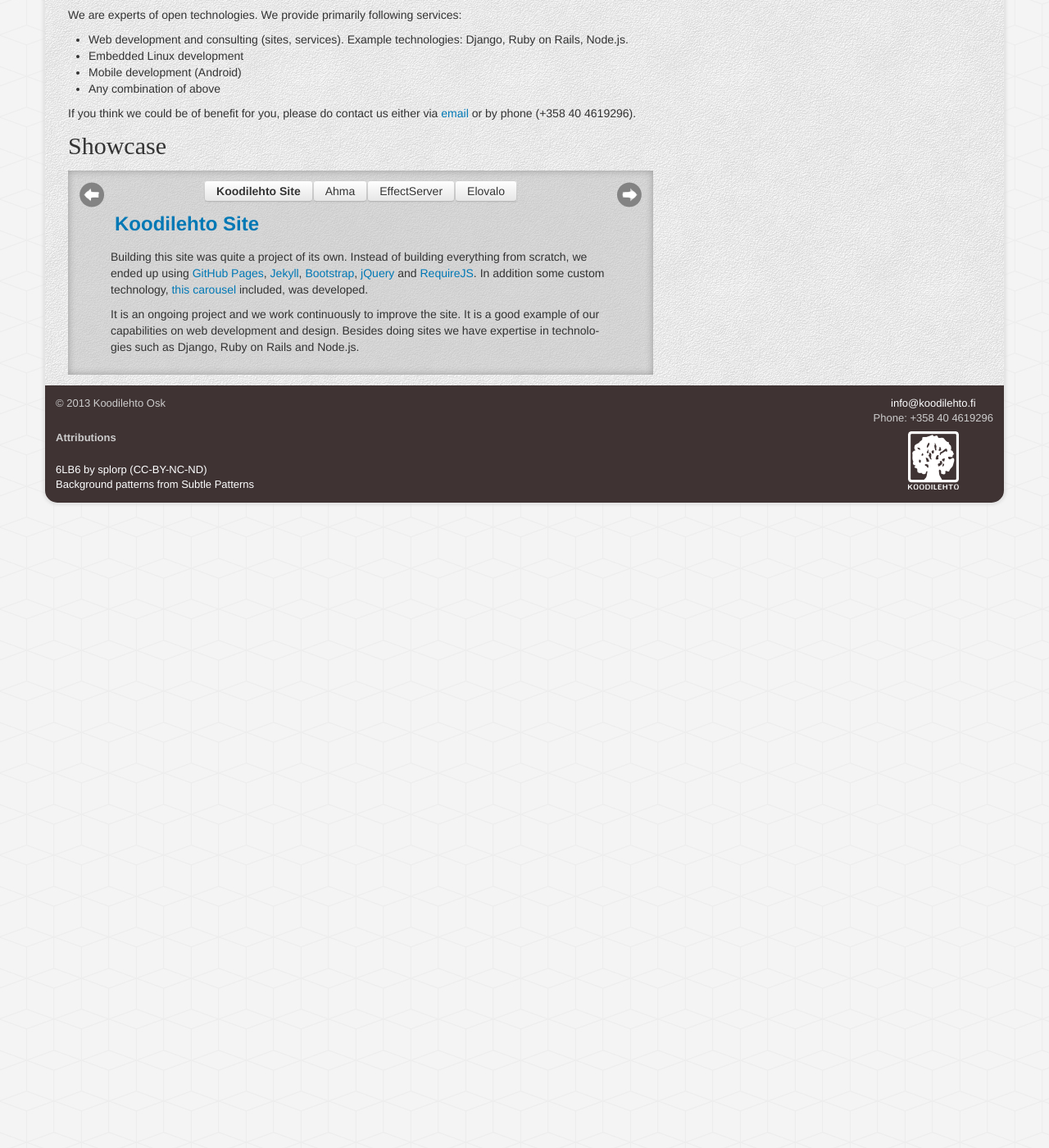
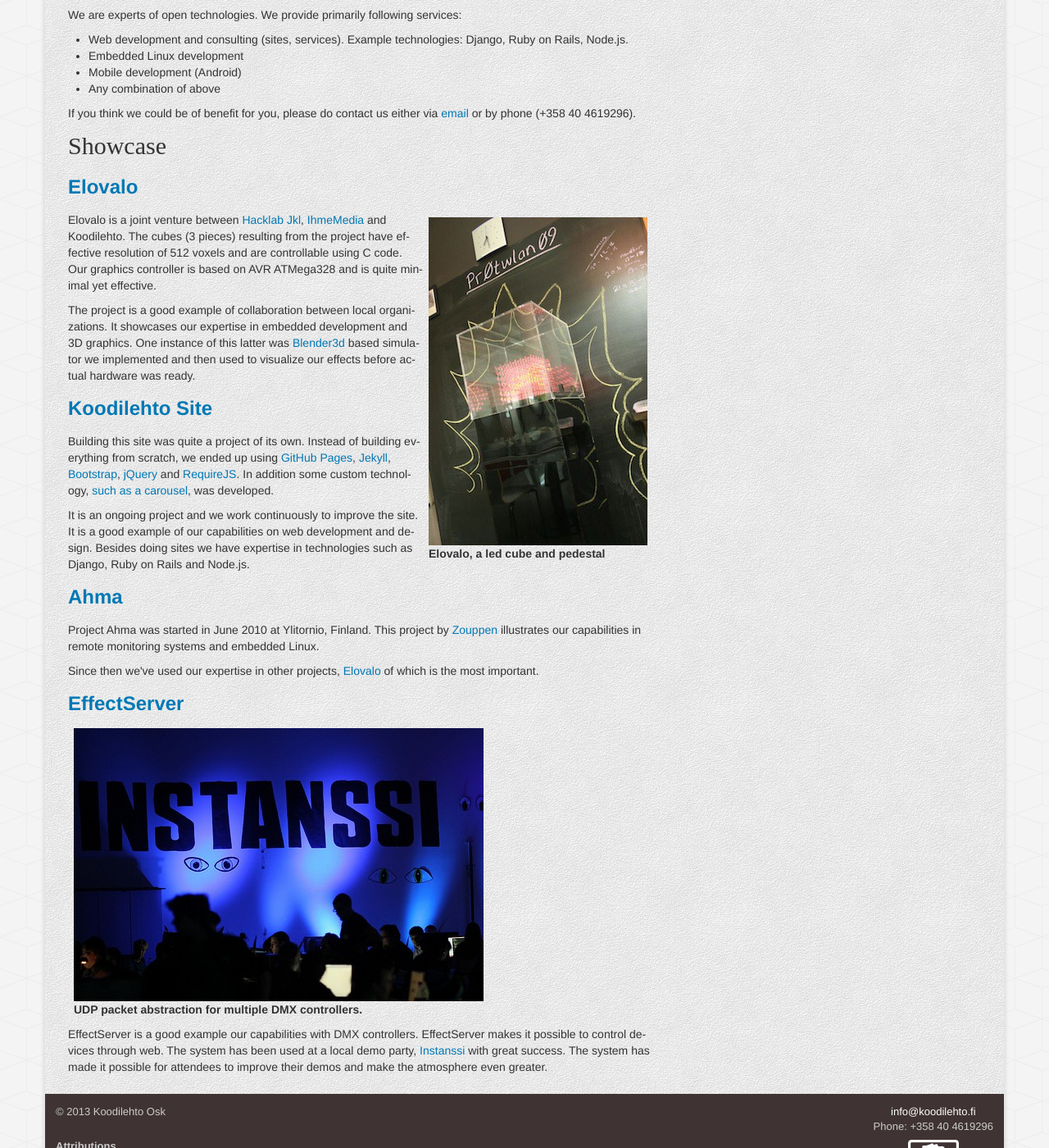
Before and after one commit to koodilehto/koodilehto-site, a Jekyll site: the page built from index.html, in a window 1280 px wide and 1400 px high, scrolled down 520 px. Shown: the whole window at 82% size. Built offline with Jekyll 4.4.1, drawn with Linux system fonts in a browser that asks for light colours; some web fonts are replaced; before the commit the page ends 1161 px from its top, so only the background shows below that.

Commit message:
Remove carousel from showcase
Carousels are so 2012.

```diff
--- a/index.html
+++ b/index.html
@@ -23,38 +23,32 @@
         <p>If you think we could be of benefit for you, please do contact us either via <a href="mailto:{{ site.email }}">email</a> or by phone ({{ site.phone }}).</p>
 
         <h2>Showcase</h2>
-        <div class="caro" id="projects">
-            <div class="prev button"></div>
-            <div class="next button"></div>
-            <div class="carouselNavi"></div>
-            <div class="slides">
-                <div title="Koodilehto Site">
+        <h3><a href="http://www.elovalo.org">Elovalo</a></h3>
+
+        <div class="right figure"><img alt="Elovalo led cube in development" src="/images/elovalo2.jpg" /><p class="teaser">Elovalo, a led cube and pedestal</p></div>
+
+
+        <p>Elovalo is a joint venture between <a href="http://www.hacklabjkl.org">Hacklab Jkl</a>, <a href="http://www.ihmemedia.fi">IhmeMedia</a> and Koodilehto. The cubes (3 pieces) resulting from the project have effective resolution of 512 voxels and are controllable using C code. Our graphics controller is based on AVR ATMega328 and is quite minimal yet effective.</p>
+
+        <p>The project is a good example of collaboration between local organizations. It showcases our expertise in embedded development and 3D graphics. One instance of this latter was <a href="http://www.blender.org">Blender3d</a> based simulator we implemented and then used to visualize our effects before actual hardware was ready.</p>
+
         <h3><a href="/projects/koodilehto">Koodilehto Site</a></h3>
-                    <p>Building this site was quite a project of its own. Instead of building everything from scratch, we ended up using <a href="http://pages.github.com/">GitHub Pages</a>, <a href="https://github.com/mojombo/jekyll">Jekyll</a>, <a href="http://twitter.github.com/bootstrap/">Bootstrap</a>, <a href="http://jquery.com/">jQuery</a> and <a href="http://requirejs.org/">RequireJS</a>. In addition some custom technology, <a href="http://bebraw.github.com/caro.js/">this carousel</a> included, was developed.</p>
+
+        <p>Building this site was quite a project of its own. Instead of building everything from scratch, we ended up using <a href="http://pages.github.com/">GitHub Pages</a>, <a href="https://github.com/mojombo/jekyll">Jekyll</a>, <a href="http://twitter.github.com/bootstrap/">Bootstrap</a>, <a href="http://jquery.com/">jQuery</a> and <a href="http://requirejs.org/">RequireJS</a>. In addition some custom technology, <a href="http://bebraw.github.com/caro.js/">such as a carousel</a>, was developed.</p>
+
         <p>It is an ongoing project and we work continuously to improve the site. It is a good example of our capabilities on web development and design. Besides doing sites we have expertise in technologies such as Django, Ruby on Rails and Node.js.</p>
-                </div>
-                <div title="Ahma">
+
         <h3><a href="/projects/ahma">Ahma</a></h3>
-                    <div class="right figure"><img alt="Ahma controller box" src="/images/projects/ahma/photo2.jpg" /></div>
-                    <p class="teaser">Remote monitoring and control station based on a single-board-computer, and embedded Linux.</p>
+
         <p>Project Ahma was started in June 2010 at Ylitornio, Finland. This project by <a href="http://koodilehto.fi/members/#/zouppen">Zouppen</a> illustrates our capabilities in remote monitoring systems and embedded Linux.</p>
+
         <p>Since then we've used our expertise in other projects, <a href="http://www.elovalo.org">Elovalo</a> of which is the most important.</p>
-                </div>
-                <div title="EffectServer">
+
         <h3><a href="https://github.com/epeli/effectserver">EffectServer</a></h3>
-                    <div class="figure"><img alt="EffectServer in use at Instanssi demo party" src="/images/instanssi.jpg" /></div>
-                    <p class="teaser">UDP packet abstraction for multiple DMX controllers.</p>
+
+        <div class="figure"><img alt="EffectServer in use at Instanssi demo party" src="/images/instanssi.jpg" /><p class="teaser">UDP packet abstraction for multiple DMX controllers.</p></div>
+
         <p>EffectServer is a good example our capabilities with DMX controllers. EffectServer makes it possible to control devices through web. The system has been used at a local demo party, <a href="http://www.instanssi.org">Instanssi</a> with great success. The system has made it possible for attendees to improve their demos and make the atmosphere even greater.</p>
-                </div>
-                <div title="Elovalo">
-                    <h3><a href="http://www.elovalo.org">Elovalo</a></h3>
-                    <div class="right figure"><img alt="Elovalo led cube in development" src="/images/elovalo2.jpg" /></div>
-                    <p class="teaser">Elovalo, a led cube and pedestal</p>
-                    <p>Elovalo is a joint venture between <a href="http://www.hacklabjkl.org">Hacklab Jkl</a>, <a href="http://www.ihmemedia.fi">IhmeMedia</a> and Koodilehto. The cubes (3 pieces) resulting from the project have effective resolution of 512 voxels and are controllable using C code. Our graphics controller is based on AVR ATMega328 and is quite minimal yet effective.</p>
-                    <p>The project is a good example of collaboration between local organizations. It showcases our expertise in embedded development and 3D graphics. One instance of this latter was <a href="http://www.blender.org">Blender3d</a> based simulator we implemented and then used to visualize our effects before actual hardware was ready.</p>
-                </div>
-            </div>
-        </div>
     </div>
 
     <div class="span4">
--- a/js/index.js
+++ b/js/index.js
@@ -1,18 +1,10 @@
-require(['jquery', 'rss', 'twitter', 'jquery.caro', 'jquery.yabox'],
+require(['jquery', 'rss', 'twitter'],
         function($, rss, twitter) {
     $(function() {
         var feeds = ['http://www.kammo.net/feed/', 'http://feeds.feedburner.com/nixtu?format=xml', 'http://blog.deggis.iki.fi/feed/', 'http://feeds.feedburner.com/Esa-mattiSuuronen?format=xml'];
         var twitterUsers = ['bebraw', 'maakuth', 'EsaMatti', 'Zouppen', 'Eladith', 'Cornix_', 'deggis'];
 
-        $('#projects').caro({naviClass: 'carouselNavi', buttonClass: 'btn', cycle: true});
-
         rss.widget($('#news'), feeds, 5);
         twitter.widget($('#tweets'), twitterUsers, 5);
-
-        $('#contact').yabox({
-            hideOnClick: false,
-            $content: $('#contactForm')
-        });
-        $('#contactForm .close').bind('click', $('#contact').yabox.hide);
     });
 });
```
Lines whose indentation alone changed are shown as unchanged.
